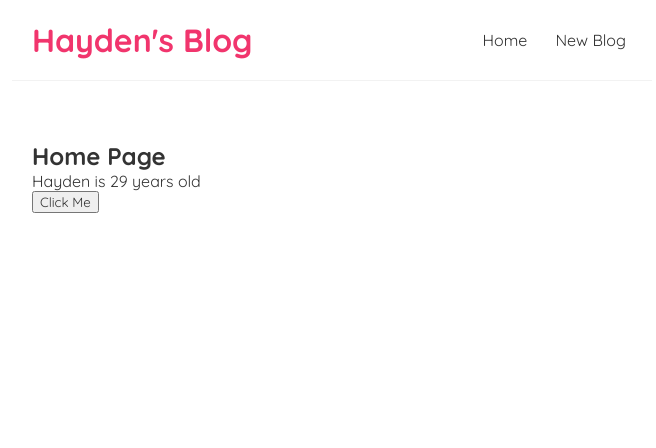
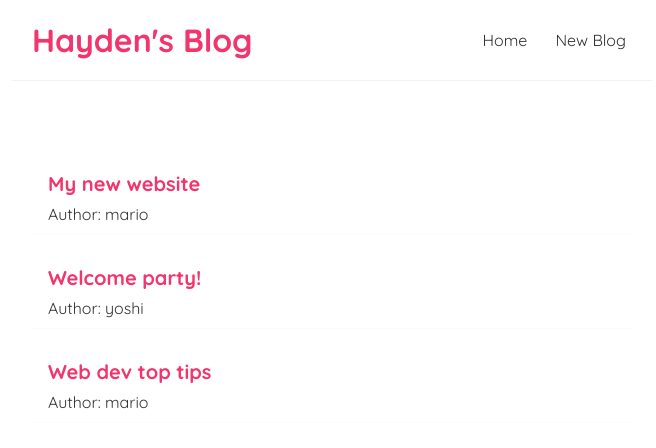
Before and after one commit to haydenshelley/react-blog-tutorial, a React (Create React App) app: page / in a window 1280 px wide. Shown: the top 448 px of the page, without its empty margins (308-964 px from the left). Built offline with nearby package versions, Linux system fonts and the light colour scheme.

Commit message:
map blog posts

```diff
--- a/src/Home.js
+++ b/src/Home.js
@@ -1,21 +1,25 @@
 import { useState } from "react";
 
 const Home = () => {
-  const [name, setName] = useState("Hayden");
-  const [age, setAge] = useState(29);
-
-  const handleClick = () => {
-    setName("Jaime");
-    setAge(28);
-  };
+  const [blogs, setBlogs] = useState([
+    { title: "My new website", body: "lorem ipsum...", author: "mario", id: 1 },
+    { title: "Welcome party!", body: "lorem ipsum...", author: "yoshi", id: 2 },
+    {
+      title: "Web dev top tips",
+      body: "lorem ipsum...",
+      author: "mario",
+      id: 3,
+    },
+  ]);
 
   return (
     <div className="home">
-      <h2>Home Page</h2>
-      <p>
-        {name} is {age} years old
-      </p>
-      <button onClick={handleClick}>Click Me</button>
+      {blogs.map((blog) => (
+        <div className="blog-preview" key={blog.id}>
+          <h2>{blog.title}</h2>
+          <p>Author: {blog.author} </p>
+        </div>
+      ))}
     </div>
   );
 };
--- a/src/index.css
+++ b/src/index.css
@@ -17,7 +17,6 @@
 .navbar h1 {
   color: #f1356d;
 }
-
 .navbar .links {
   margin-left: auto;
 }
@@ -34,3 +33,18 @@
   margin: 40px auto;
   padding: 20px;
 }
+
+/* blog previews / list */
+.blog-preview {
+  padding: 10px 16px;
+  margin: 20px 0;
+  border-bottom: 1px solid #fafafa;
+}
+.blog-preview:hover {
+  box-shadow: 1px 3px 5px rgba(0,0,0,0.1);
+}
+.blog-preview h2 {
+  font-size: 20px;
+  color: #f1356d;
+  margin-bottom: 8px;
+}
```
